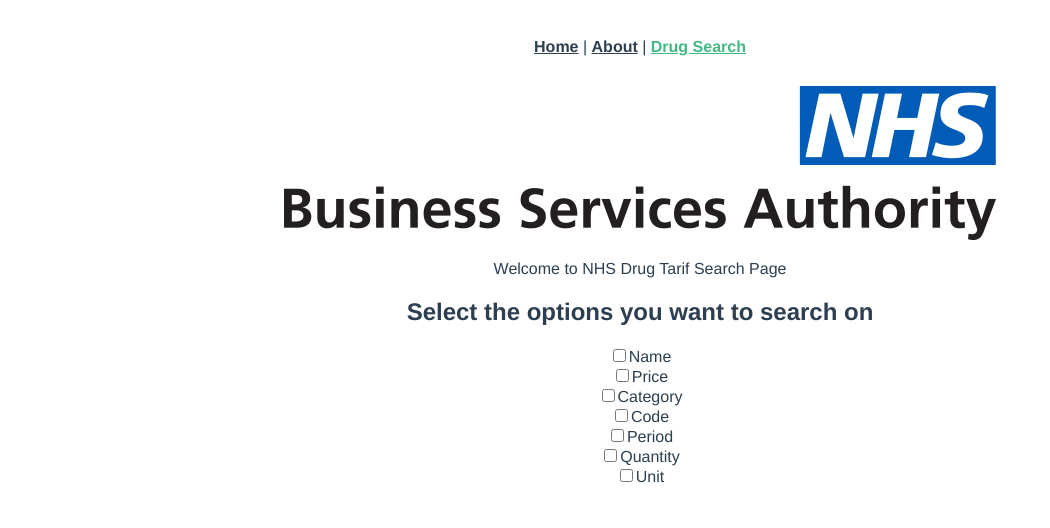
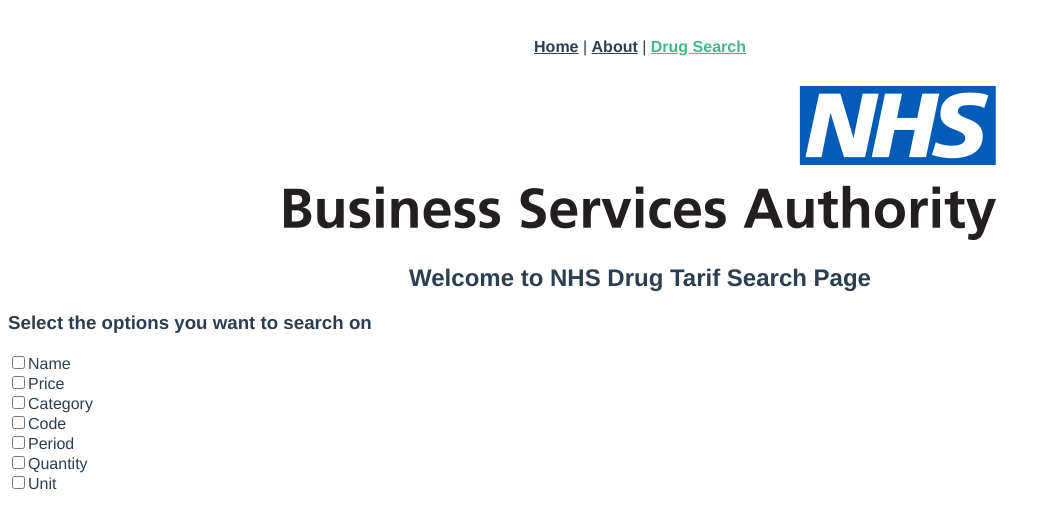
Before and after one commit to vuejsprojects/nhs-ui, a Vue app: page /#/drug in a window 1280 px wide. Shown: the top 528 px of the page, without its empty margins (0-1050 px from the left). Built offline with nearby package versions, Linux system fonts and the light colour scheme.

Commit message:
not much

```diff
--- a/src/components/NhsSearch.vue
+++ b/src/components/NhsSearch.vue
@@ -1,7 +1,9 @@
 <template>
-  <div class="hello">
-    <p>{{msg}}</p>
+  <div>
+    <h2>{{msg}}</h2>
+    <div class="nshsearch">
     <option-search></option-search>
+    </div>
   </div>
 </template>
 
@@ -20,4 +22,7 @@
 
 <!-- Add "scoped" attribute to limit CSS to this component only -->
 <style scoped>
+.nshsearch {
+  text-align: left;
+}
 </style>
--- a/src/components/OptionSearch.vue
+++ b/src/components/OptionSearch.vue
@@ -1,6 +1,6 @@
 <template>
   <div>
-    <h2>Select the options you want to search on</h2>
+    <h3>Select the options you want to search on</h3>
     <div v-for="opt in $store.state.options"
       v-bind:key="opt.id">
       <search-on v-bind:optname="opt" v-bind:oid="opt"></search-on>
```
